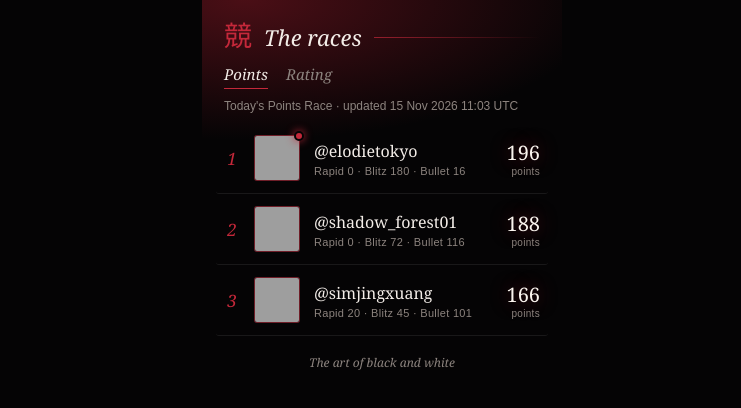
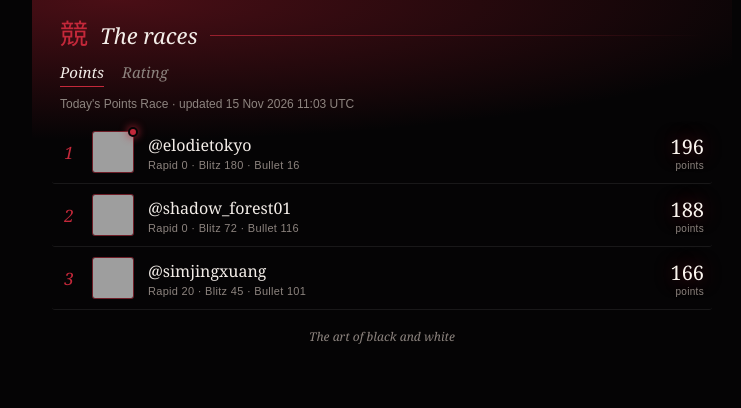
Before and after one commit to Larisa1402/ShiroKuro, a plain HTML site: page races.html in a window 1280 px wide. Shown: the whole page, without its empty margins (258-999 px from the left). Drawn offline with Linux system fonts and the light colour scheme; grey boxes are pictures that could not be loaded.

Commit message:
Update races.html

```diff
--- a/races.html
+++ b/races.html
@@ -8,39 +8,44 @@
   :root{
     --ink:#050405; --ash:#cfc8c2; --dim:#8d847f; --red:#c4283a; --line:rgba(255,255,255,.08);
     --serif:Georgia,'Times New Roman',serif; --sans:Arial,Helvetica,sans-serif;
+    --pad:clamp(14px,4vw,28px);
   }
   *{box-sizing:border-box}
-  html,body{margin:0;padding:0;background:#050405;min-height:100%}
-  body{display:flex;justify-content:center;font-family:var(--sans);color:var(--ash)}
-  .card{width:100%;max-width:360px;min-height:100vh;background:var(--ink);overflow:hidden;position:relative}
+  html,body{margin:0;padding:0;background:var(--ink);height:100%}
+  body{font-family:var(--sans);color:var(--ash)}
+
+  /* Fits the 700px x 520px iframe slot */
+  .card{width:100%;max-width:700px;min-height:100%;margin:0 auto;background:var(--ink);overflow:hidden;position:relative}
   .card::before{content:"";position:absolute;inset:0 0 auto 0;height:140px;pointer-events:none;
     background:radial-gradient(ellipse 100% 100% at 12% 0%,rgba(158,27,42,.45),rgba(5,4,5,0) 100%)}
-  .head{position:relative;display:flex;align-items:baseline;gap:12px;padding:22px 22px 0}
+
+  .head{position:relative;display:flex;align-items:baseline;gap:12px;padding:20px var(--pad) 0}
   .kanji{font-size:28px;line-height:1;color:var(--red)}
   .title{font-family:var(--serif);font-style:italic;font-size:22px;color:#f3ede8}
   .rule{flex:1;height:1px;align-self:center;background:linear-gradient(90deg,rgba(196,40,58,.7),rgba(196,40,58,0))}
-  .tabs{position:relative;display:flex;gap:18px;padding:12px 22px 0}
+  .tabs{position:relative;display:flex;gap:18px;padding:12px var(--pad) 0}
   .tab{background:none;border:0;border-bottom:1px solid transparent;padding:0 0 4px;color:var(--dim);
     font-family:var(--serif);font-style:italic;font-size:15px;cursor:pointer}
   .tab.on{color:#f3ede8;border-bottom-color:var(--red)}
   .tab:focus-visible{outline:1px solid var(--red)}
-  .sub{position:relative;padding:10px 22px 10px;font-size:12px;color:var(--dim)}
-  #list{position:relative;min-height:120px;padding:0 22px}
+  .sub{position:relative;padding:10px var(--pad);font-size:12px;color:var(--dim)}
+  #list{position:relative;min-height:120px;padding:0 var(--pad)}
   .state{padding:34px 0;text-align:center;font-family:var(--serif);font-style:italic;color:var(--dim);font-size:15px}
-  .row{display:flex;align-items:center;gap:14px;padding:12px 8px;margin:0 -8px;border-bottom:1px solid var(--line);
+
+  .row{display:flex;align-items:center;gap:14px;padding:10px 8px;margin:0 -8px;border-bottom:1px solid var(--line);
     text-decoration:none;color:inherit;border-radius:3px;opacity:0;transform:translateY(8px);
     transition:opacity .4s ease,transform .4s ease,background .2s ease}
   .row.in{opacity:1;transform:none}
   .row:hover,.row:focus-visible{background:rgba(196,40,58,.1);outline:none}
   .row:focus-visible{box-shadow:inset 0 0 0 1px var(--red)}
-  .rank{width:16px;flex:none;text-align:center;font-family:var(--serif);font-style:italic;font-size:17px;color:var(--red)}
+  .rank{width:18px;flex:none;text-align:center;font-family:var(--serif);font-style:italic;font-size:17px;color:var(--red)}
   .av{position:relative;flex:none}
-  .avatar{width:46px;height:46px;display:block;object-fit:cover;border-radius:3px;background:#1a1416;border:1px solid rgba(196,40,58,.5)}
+  .avatar{width:42px;height:42px;display:block;object-fit:cover;border-radius:3px;background:#1a1416;border:1px solid rgba(196,40,58,.5)}
   .dot{position:absolute;top:-4px;right:-4px;width:10px;height:10px;border-radius:50%;background:var(--red);box-shadow:0 0 8px var(--red);border:2px solid var(--ink)}
   .who{flex:1;min-width:0}
   .name{font-family:var(--serif);font-size:16px;color:#f3ede8;white-space:nowrap;overflow:hidden;text-overflow:ellipsis}
   .meta{margin-top:3px;font-size:11px;color:var(--dim);letter-spacing:.3px;white-space:nowrap;overflow:hidden;text-overflow:ellipsis}
-  .score{flex:none;text-align:right;font-family:var(--serif);font-size:20px;color:#fbf5ef;text-shadow:0 0 18px rgba(196,40,58,.5)}
+  .score{flex:none;min-width:64px;text-align:right;font-family:var(--serif);font-size:20px;color:#fbf5ef;text-shadow:0 0 18px rgba(196,40,58,.5)}
   .score small{display:block;font-family:var(--sans);font-size:10px;color:var(--dim);text-shadow:none;letter-spacing:.3px}
   .up{color:#7fd69a}.down{color:#e0707c}
   .foot{position:relative;text-align:center;font-family:var(--serif);font-style:italic;font-size:12px;color:var(--dim);padding:18px 0 20px}
```
